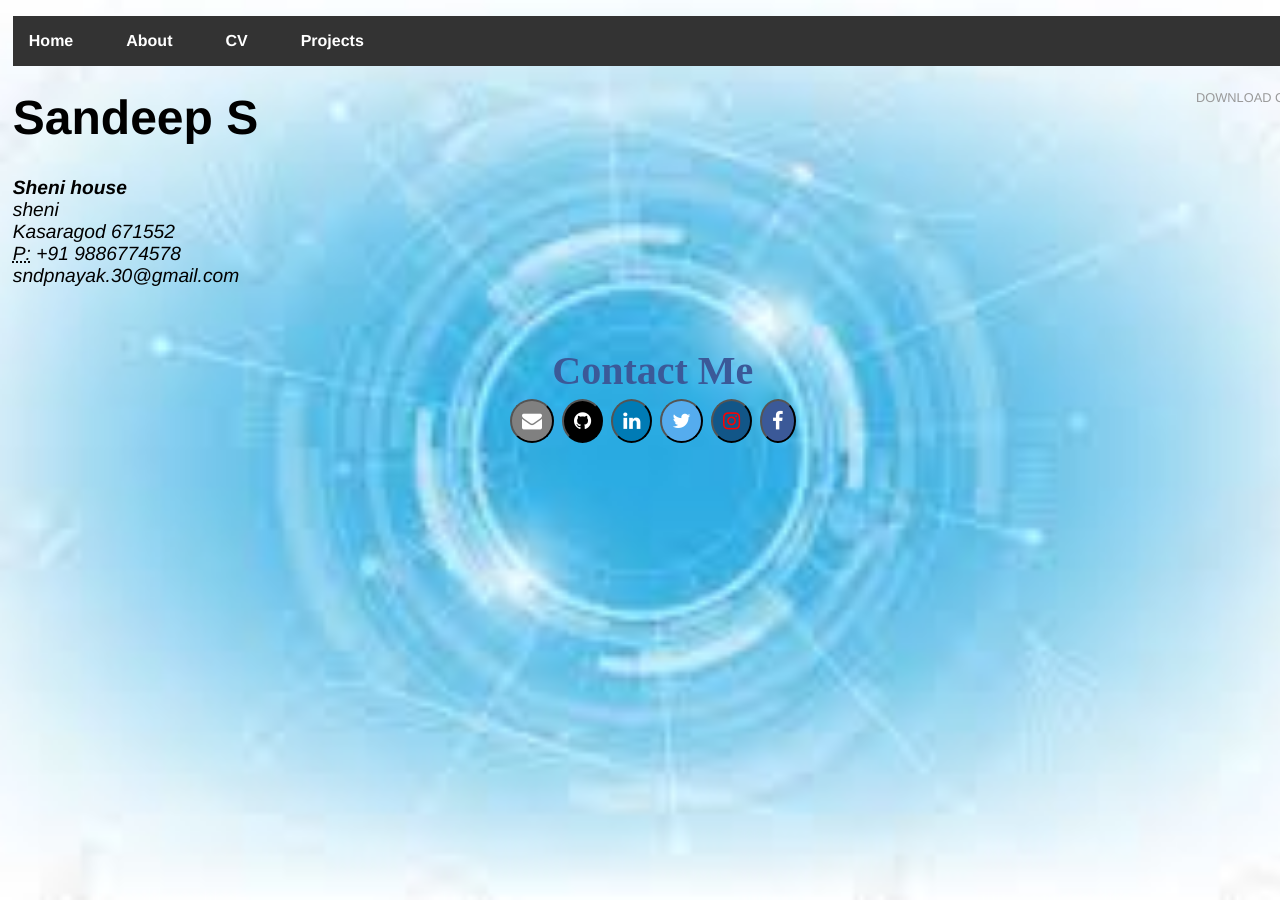
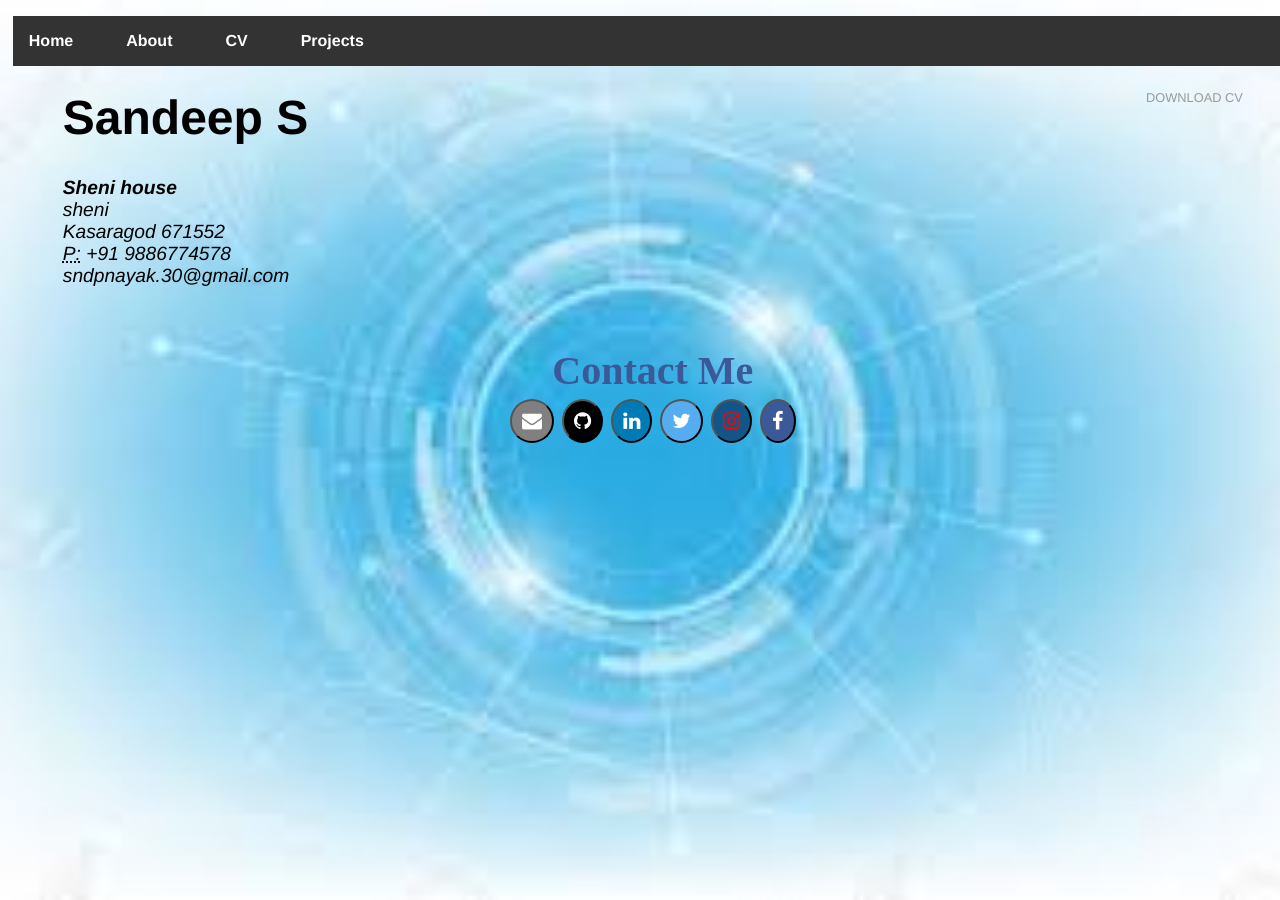
Before and after one commit to sandeepnayaks/sandeepnayaks.github.io, a Jekyll site: the page built from cv/index.html, in a window 1280 px wide. Built offline with Jekyll 4.4.1, drawn with Linux system fonts in a browser that asks for light colours.

Commit message:
Update main.css

```diff
--- a/css/main.css
+++ b/css/main.css
@@ -109,7 +109,7 @@ ul.posts { margin: 20px auto 40px; font-size: 1.5em; }
 ul.posts li { list-style: none; }
 
 /* CV */
-.cv { margin: 0 0 60px; }
+.cv { margin: 0 50px 60px; }
 .cv h1 { font-size: 3em; }
 .cv h2 { font-size: 2em; }
 .cv address, .cv .download { font-family: 'Helvetica', 'Arial', 'Sans-Serif'; }
```
